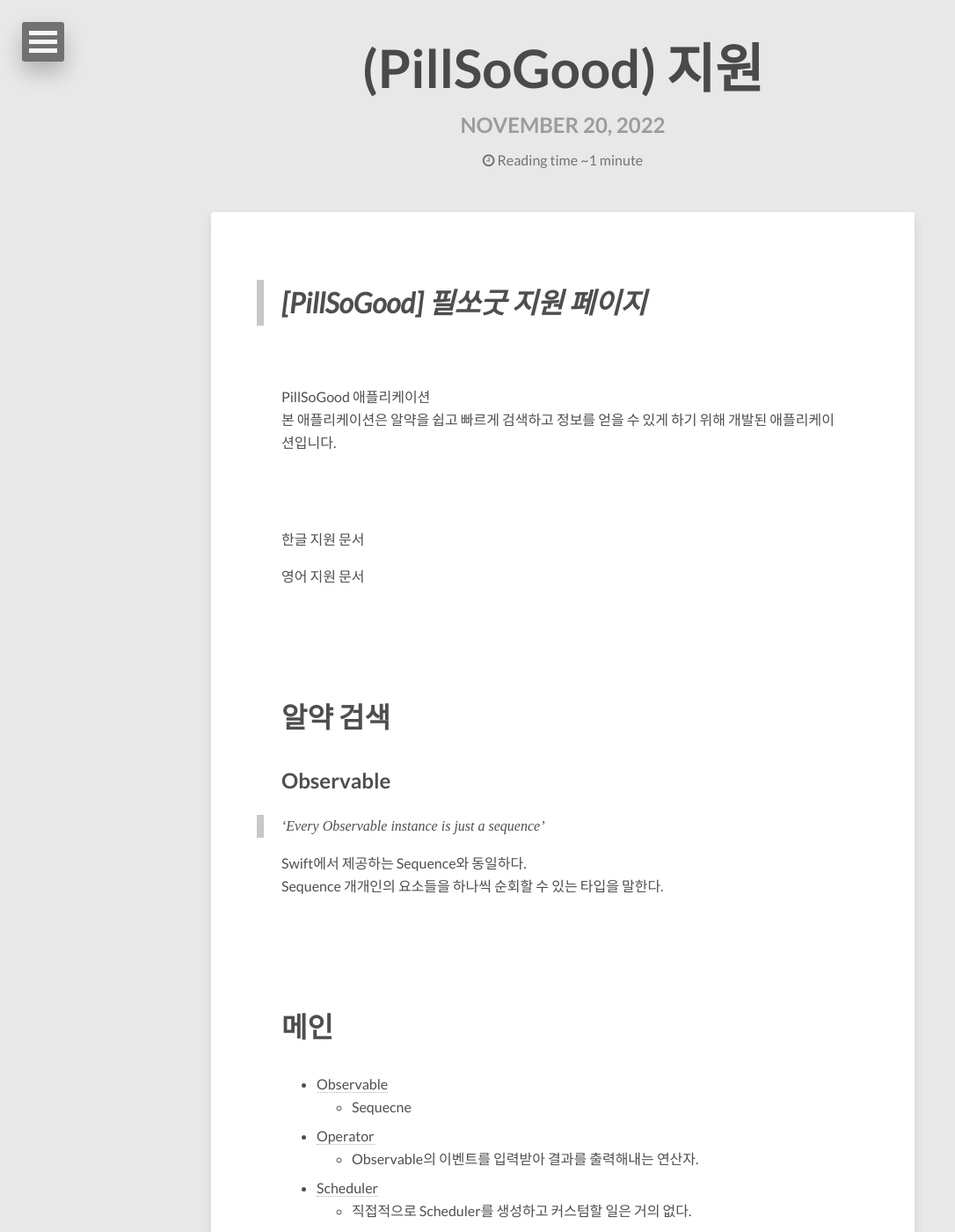
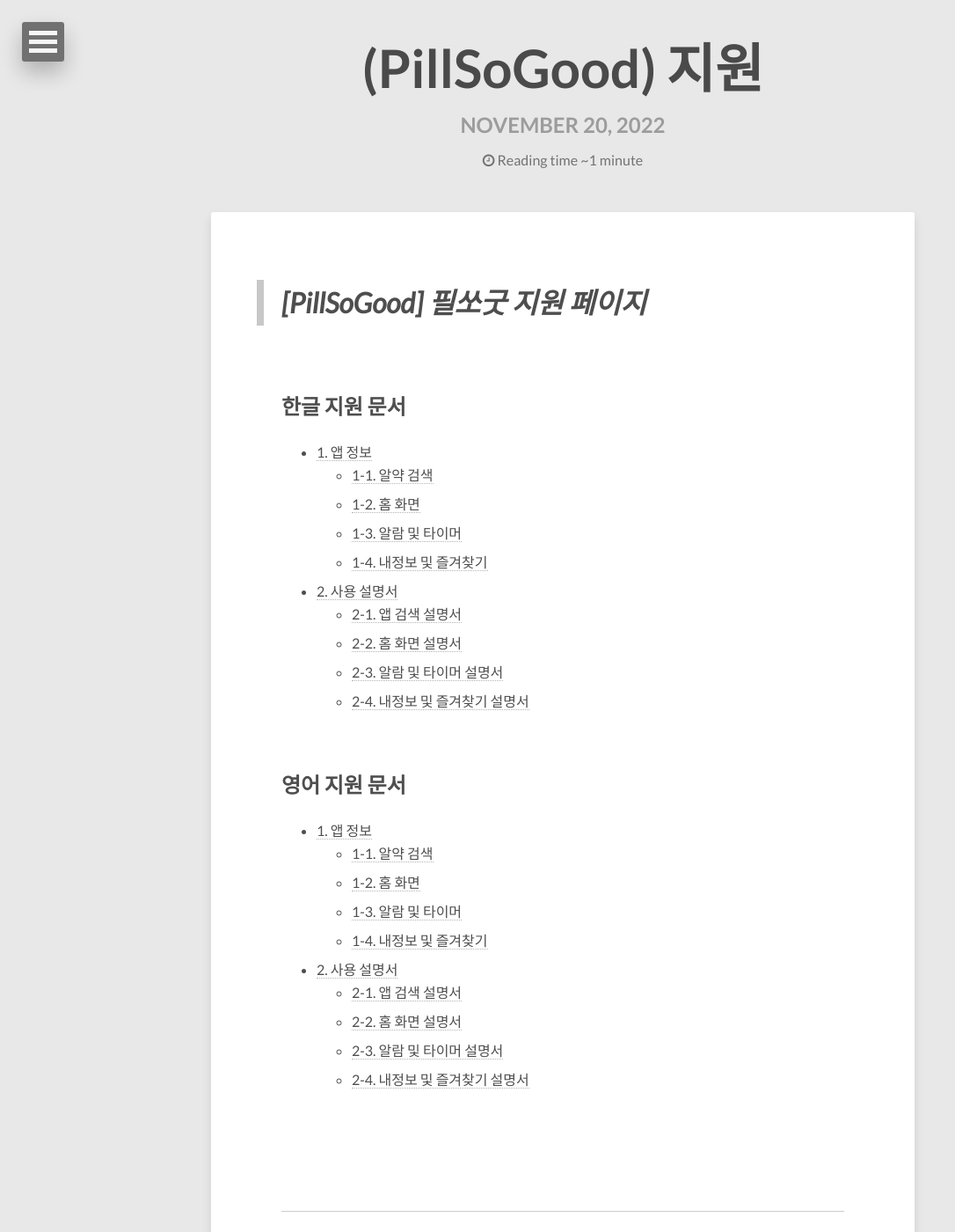
Before and after one commit to wnsgur9137/wnsgur9137.github.io, a Jekyll site: the page built from _posts/2022-11-20-PillSoGood.md, in a window 1280 px wide and 1400 px high. Shown: the whole window at 88% size, without its empty margins (0-1086 px from the left). Built offline with Jekyll 4.4.1, drawn with Linux system fonts in a browser that asks for light colours; nearby versions of some CDN libraries; comment, search, counter and statistics services are not loaded; some of the changed text lies outside the part shown.

Commit message:
PillSoGood

```diff
--- a/_posts/2022-11-20-PillSoGood.md
+++ b/_posts/2022-11-20-PillSoGood.md
@@ -10,52 +10,158 @@ comments: true
 
 <br>
 
+## 한글 지원 문서
+ - [1. 앱 정보](#1.-앱-정보)
+    - [1-1. 알약 검색](##1-1.-알약-검색)
+    - [1-2. 홈 화면](##1-2.-메인)
+    - [1-3. 알람 및 타이머](##1-3.-알람-및-타이머)
+    - [1-4. 내정보 및 즐겨찾기](##1-4.-내-정보-및-즐겨찾기)
+ - [2. 사용 설명서](#2.-사용-설명서)
+    - [2-1. 앱 검색 설명서](##2-1.-알약-검색-설명서)
+    - [2-2. 홈 화면 설명서](##2-2.-메인-탭-설명서)
+    - [2-3. 알람 및 타이머 설명서](##2-3.-알람-및-타이머-설명서)
+    - [2-4. 내정보 및 즐겨찾기 설명서](##2-4.-내-정보-및-즐겨찾기-설명서)
+
+<br>
+
+## 영어 지원 문서
+ - [1. 앱 정보](#1.-앱-정보)
+    - [1-1. 알약 검색](##1-1.-알약-검색)
+    - [1-2. 홈 화면](##1-2.-메인)
+    - [1-3. 알람 및 타이머](##1-3.-알람-및-타이머)
+    - [1-4. 내정보 및 즐겨찾기](##1-4.-내-정보-및-즐겨찾기)
+ - [2. 사용 설명서](#2.-사용-설명서)
+    - [2-1. 앱 검색 설명서](##2-1.-알약-검색-설명서)
+    - [2-2. 홈 화면 설명서](##2-2.-메인-탭-설명서)
+    - [2-3. 알람 및 타이머 설명서](##2-3.-알람-및-타이머-설명서)
+    - [2-4. 내정보 및 즐겨찾기 설명서](##2-4.-내-정보-및-즐겨찾기-설명서)
+
+<br>
+<br>
+<br>
+<br>
+<hr>
+<br>
+<br>
+<br>
+<br>
+
+# 1. 앱 정보
+
+<br>
+
 PillSoGood 애플리케이션
 본 애플리케이션은 알약을 쉽고 빠르게 검색하고 정보를 얻을 수 있게 하기 위해 개발된 애플리케이션입니다.
 
+<br>
+<br>
+<br>
+
+>  ## 1-1. 알약 검색
+
+ - 알약 이름(한글 혹은 영어)를 통해 검색할 수 있습니다.
+ - 알약 모양으로 알약을 검색할 수 있습니다.
 
 <br>
 <br>
+<br>
 
-한글 지원 문서
+> ## 1-2. 메인
 
-영어 지원 문서
+ - 앱의 홈 탭입니다.
+ - admin만이 작성할 수 있는 앱 사용 방법 혹은 공지사항 등이 존재합니다.
+
+<br>
+<br>
+<br>
+
+> ## 1-3. 알람 및 타이머
+
+ - 알약을 섭취할 시간을 알려줄 수 있도록 도와주는 기능을 가지고 있습니다.
+ - 알람, 타이머의 기능을 가지고 있습니다.
+
+<br>
+<br>
+<br>
+
+> ## 1-4. 내 정보 및 즐겨찾기
+
+ - 첫 번째 탭에서 검색한 알약을 북마크 하여 쉽고 빠르게 찾아볼 수 있다.
+ - 로그인이 된 경우에 유저 닉네임 변경, 유저 비밀번호 변경, 유저 회원 탈퇴를 진행할 수 있다.
+
+<br>
+<br>
+<br>
+<br>
+<br>
+<br>
+
+# 2. 사용 설명서
+
+>  ## 알약 검색 설명서
+
+ - 알약 이름(한글 혹은 영어)를 통해 검색할 수 있습니다.
+ - 알약 모양으로 알약을 검색할 수 있습니다.
+
+<br>
+<br>
+<br>
+
+> ## 메인 설명서
+
+ - 앱의 홈 탭입니다.
+ - admin만이 작성할 수 있는 앱 사용 방법 혹은 공지사항 등이 존재합니다.
+
+<br>
+<br>
+<br>
+
+> ## 알람 및 타이머 설명서
+
+ - 알약을 섭취할 시간을 알려줄 수 있도록 도와주는 기능을 가지고 있습니다.
+ - 알람, 타이머의 기능을 가지고 있습니다.
+
+<br>
+<br>
+<br>
+
+> ## 내 정보 및 즐겨찾기 설명서
+
+ - 첫 번째 탭에서 검색한 알약을 북마크 하여 쉽고 빠르게 찾아볼 수 있다.
+ - 로그인이 된 경우에 유저 닉네임 변경, 유저 비밀번호 변경, 유저 회원 탈퇴를 진행할 수 있다.
 
 
 <br>
 <br>
 <br>
+<br>
+<hr>
+<br>
+<br>
+<br>
+<br>
 
-# 알약 검색
+<!-- 영어 문서
 
-## Observable
-> 'Every Observable instance is just a sequence'
+PillSoGood 애플리케이션
+본 애플리케이션은 알약을 쉽고 빠르게 검색하고 정보를 얻을 수 있게 하기 위해 개발된 애플리케이션입니다.
 
-Swift에서 제공하는 Sequence와 동일하다.
-Sequence 개개인의 요소들을 하나씩 순회할 수 있는 타입을 말한다.
+# search Pill
 
 <br>
 <br>
 <br>
 
-# 메인
-* [Observable](#Observable)
-    - Sequecne
-* [Operator](#Operator)
-    - Observable의 이벤트를 입력받아 결과를 출력해내는 연산자.
-* [Scheduler](#Scheduler)
-    - 직접적으로 Scheduler를 생성하고 커스텀할 일은 거의 없다.
+# main Tab
 
 <br>
 <br>
 <br>
 
-# 알람 및 타이머
+# alarm & timer
 
 <br>
 <br>
 <br>
 
-# 내 정보 및 즐겨찾기
-
-> `(2 + 5) * 10 - 8'
+# bookmark & profile -->
```
